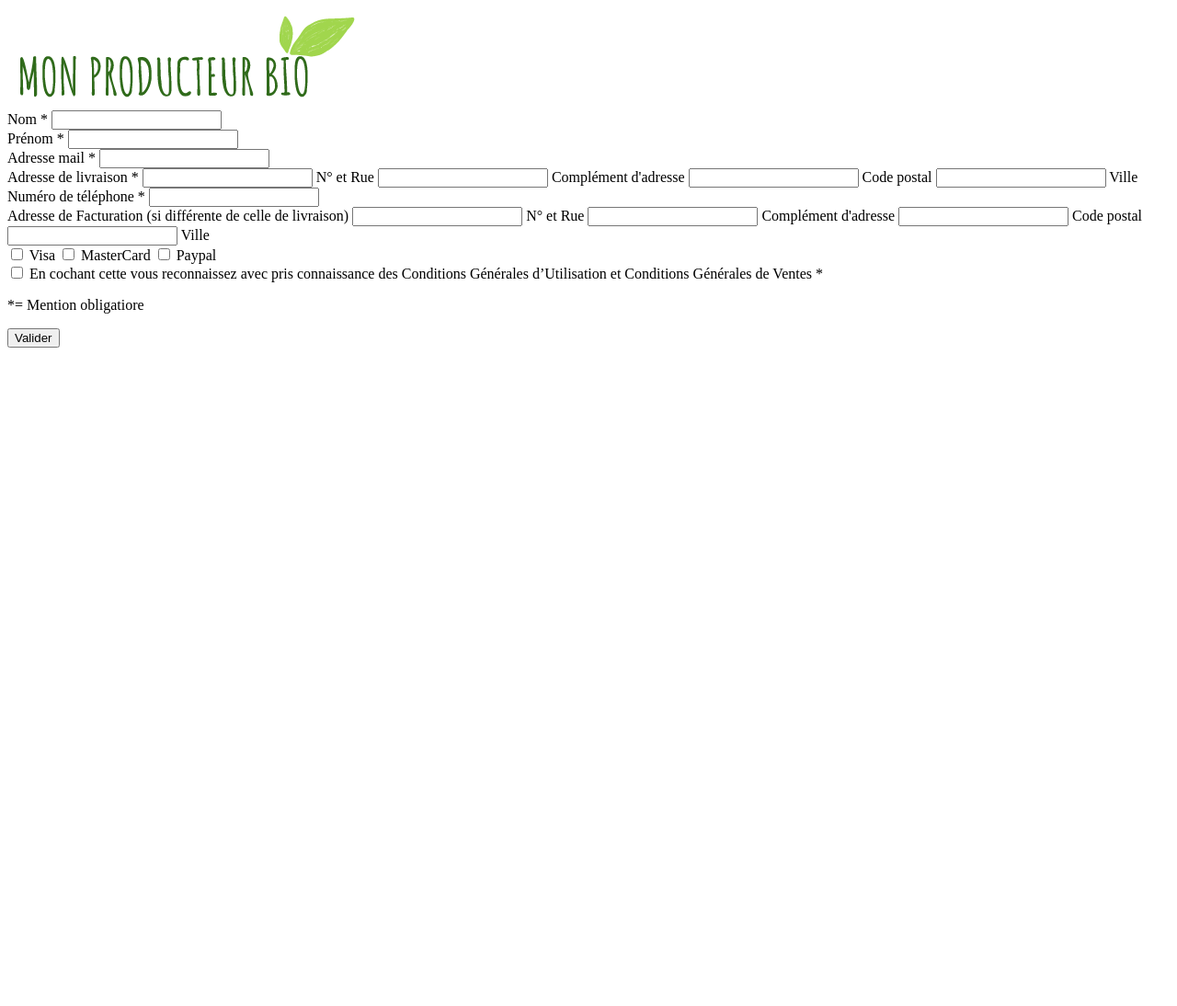
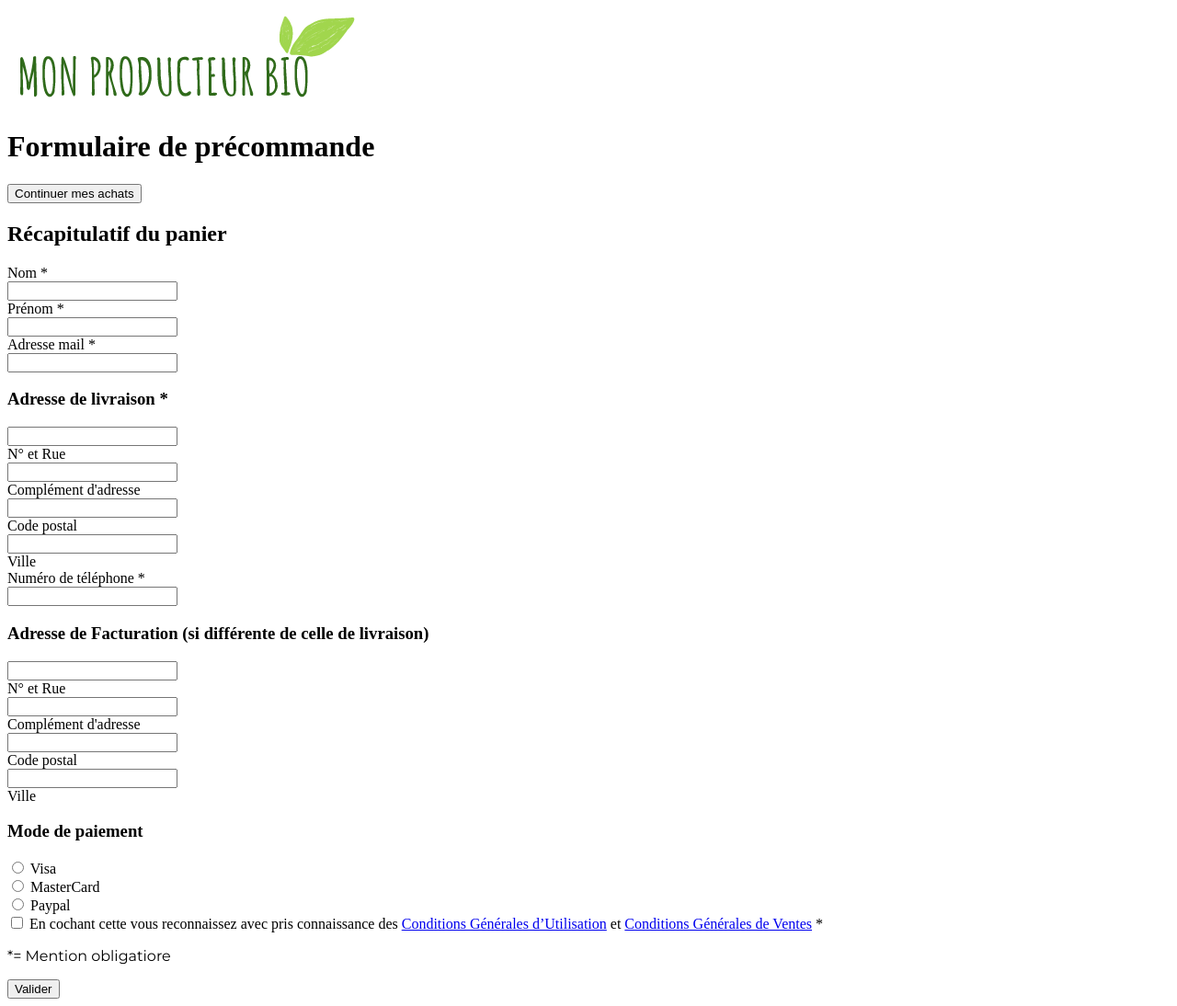
Before and after one commit to Dlaria/producteur-bio, a PHP site: page /producteur-bio/form.php in a window 1280 px wide. Shown: the whole page at 92% size. Before the commit the page ends 378 px from the top, so only its background shows below. Run offline with PHP 8.4, Linux system fonts and the light colour scheme.

Commit message:
ajout de classe CSS

```diff
--- a/form.php
+++ b/form.php
@@ -1,20 +1,6 @@
 <?php
-// Configuration de la connexion
-define('DB_HOST','localhost');
-define('DB_USER','root');
-define('DB_PASS','root');
-define('DB_NAME','prodbio');
+include("db.class.php");
 
-try
-{
-    // Connexion � la base
-    $dbh = new PDO("mysql:host=".DB_HOST.";dbname=".DB_NAME,DB_USER, DB_PASS);
-}
-catch (PDOException $e)
-{
-	// Echec de la connexion
-    exit("Error: " . $e->getMessage());
-}
 if(TRUE === isset($_POST['submit'])){
     // Identification de TOUT les éléments
         $nom = $_POST['nom'];
@@ -30,7 +16,6 @@
         $code_postal_fact = $_POST['code_postal_fact'];
         $ville_fact = $_POST['ville_fact'];
         //var_dump($_POST);
-        if(strlen($num_et_rue_fact) == 0 && strlen($comp_adresse_fact) == 0 &&  strlen($code_postal_fact) ==  0 && strlen($ville_fact) == 0){
         $sql = "INSERT INTO user (Nom, Prénom, Email, NumEtRue, ComplementAdresse, CodePostal, Ville, NumMobile, NumEtRueFact, ComplementAdresseFact, CodePostalFact, VilleFact)
         VALUE (:nom, :prenom, :mail, :num_et_rue, :comp_adresse, :code_postal, :ville, :numero_tel, :num_et_rue_fact, :comp_adresse_fact, :code_postal_fact, :ville_fact)";
         $query = $dbh->prepare($sql);
@@ -42,29 +27,20 @@
         $query->bindParam(':code_postal',$code_postal,PDO::PARAM_STR);
         $query->bindParam(':ville',$ville,PDO::PARAM_STR);
         $query->bindParam(':numero_tel',$numero_tel,PDO::PARAM_STR);
+
+        // Si il y a rien d'écrit dans les champs de facturation alors on execute avec les champs de livraison
+        if(strlen($num_et_rue_fact) == 0 && strlen($comp_adresse_fact) == 0 &&  strlen($code_postal_fact) ==  0 && strlen($ville_fact) == 0){
             $query->bindParam(':num_et_rue_fact',$num_et_rue,PDO::PARAM_STR);
             $query->bindParam(':comp_adresse_fact',$comp_adresse,PDO::PARAM_STR);
             $query->bindParam(':code_postal_fact',$code_postal,PDO::PARAM_STR);
             $query->bindParam(':ville_fact',$ville,PDO::PARAM_STR);
-            $query->execute();
         }else{
-            $sql = "INSERT INTO user (Nom, Prénom, Email, NumEtRue, ComplementAdresse, CodePostal, Ville, NumMobile, NumEtRueFact, ComplementAdresseFact, CodePostalFact, VilleFact)
-            VALUE (:nom, :prenom, :mail, :num_et_rue, :comp_adresse, :code_postal, :ville, :numero_tel, :num_et_rue_fact, :comp_adresse_fact, :code_postal_fact, :ville_fact)";
-            $query = $dbh->prepare($sql);
-            $query->bindParam(':nom',$nom,PDO::PARAM_STR);
-            $query->bindParam(':prenom',$prenom,PDO::PARAM_STR);
-            $query->bindParam(':mail',$mail,PDO::PARAM_STR);
-            $query->bindParam(':num_et_rue',$num_et_rue,PDO::PARAM_STR);
-            $query->bindParam(':comp_adresse',$comp_adresse,PDO::PARAM_STR);
-            $query->bindParam(':code_postal',$code_postal,PDO::PARAM_STR);
-            $query->bindParam(':ville',$ville,PDO::PARAM_STR);
-            $query->bindParam(':numero_tel',$numero_tel,PDO::PARAM_STR);
             $query->bindParam(':num_et_rue_fact',$num_et_rue_fact,PDO::PARAM_STR);
             $query->bindParam(':comp_adresse_fact',$comp_adresse_fact,PDO::PARAM_STR);
             $query->bindParam(':code_postal_fact',$code_postal_fact,PDO::PARAM_STR);
             $query->bindParam(':ville_fact',$ville_fact,PDO::PARAM_STR);
+        }
         $query->execute();
-        }
 }
 ?>
 
@@ -75,77 +51,100 @@
     <meta charset="UTF-8">
     <meta http-equiv="X-UA-Compatible" content="IE=edge">
     <meta name="viewport" content="width=device-width, initial-scale=1.0">
+    <link rel="preconnect" href="https://fonts.googleapis.com">
+    <link rel="preconnect" href="https://fonts.gstatic.com" crossorigin>
+    <link href="https://fonts.googleapis.com/css2?family=Amatic+SC&family=Montserrat&display=swap" rel="stylesheet">
+    <link rel="stylesheet" type="text/css" href="http://localhost/producteur-bio/style.css">
+    <script src="script.js" type="text/javasccript"></script>
     <title>Mon producteur bio | formulaire de précommande</title>
 </head>
 <body>
-    <img src="./images_site/logo_1.png" alt="logo-mon-producteur-bio">
+    <div class="conteneur-logo">
+    <img class="logo" src="./images_site/logo_1.png" alt="logo-mon-producteur-bio">
+    </div>
+    <div class="conteneur-titre">
+    <h1 class="titre">Formulaire de précommande</h1>
+    </div>
+
+    <input type="button" name="retour" class="btnOrange" value="Continuer mes achats">
+    <h2 class="label-grand">Récapitulatif du panier</h2>
+    <!-- Panier -->
+    <!-- Début du formulaire -->
     <form action="form.php" method="post">
         <!-- Nom et prénom sont sur la même ligne -->
-        <div>
-            <div class="">
-                <label>Nom *</label>
-                <input type="text" name="nom" required>
+        <div class="conteneur-inline">
+            <div class="div-inline">
+                <label class="label-grand">Nom *</label><br>
+                <input class="input-form" type="text" name="nom" required>
             </div>
-                <div class="">
-                    <label>Prénom *</label>
-                    <input type="text" name="prenom" required>
+                <div class="div-inline">
+                    <label class="label-grand">Prénom *</label><br>
+                    <input class="input-form" type="text" name="prenom" required>
 				</div>
         </div>
             <div class="">
-                <label>Adresse mail *</label>
-                <input type="text" name="mail" required>
+                <label class="label-grand">Adresse mail *</label><br>
+                <input class="input-form" type="text" name="mail" required>
             </div>
             <div class="">
-                <label>Adresse de livraison *</label>
+                <h3 class="label-grand">Adresse de livraison *</h3>
 
-                <input type="text" name="num_et_rue" required>
-                <label>N° et Rue</label>
+                <input class="input-form" type="text" name="num_et_rue" required><br>
+                <label class="label-petit">N° et Rue</label><br>
 
-                <input type="text" name="comp_adresse" required>
-                <label>Complément d'adresse</label>
+                <input class="input-form" type="text" name="comp_adresse" required><br>
+                <label class="label-petit">Complément d'adresse</label><br>
 
-                <input type="text" name="code_postal" required>
-                <label>Code postal</label>
+                <input class="input-form" type="text" name="code_postal" required><br>
+                <label class="label-petit">Code postal</label><br>
 
-                <input type="text" name="ville" required>
-                <label>Ville</label>
+                <input class="input-form" type="text" name="ville" required><br>
+                <label class="label-petit">Ville</label><br>
             </div>
             <div class="">
-                <label>Numéro de téléphone *</label>
-                <input type="text" name="numero_tel" required>
+                <label class="label-grand">Numéro de téléphone *</label><br>
+                <input class="input-form" type="text" name="numero_tel" required>
             </div>
             <div class="">
-                <label>Adresse de Facturation (si différente de celle de livraison)</label>
+                <h3 class="label-grand">Adresse de Facturation (si différente de celle de livraison)</h3>
 
-                <input type="text" name="num_et_rue_fact">
-                <label>N° et Rue</label>
+                <input class="input-form" type="text" name="num_et_rue_fact"><br>
+                <label class="label-petit">N° et Rue</label><br>
 
-                <input type="text" name="comp_adresse_fact">
-                <label>Complément d'adresse</label>
+                <input class="input-form" type="text" name="comp_adresse_fact"><br>
+                <label class="label-petit">Complément d'adresse</label><br>
 
-                <input type="text" name="code_postal_fact">
-                <label>Code postal</label>
+                <input class="input-form" type="text" name="code_postal_fact"><br>
+                <label class="label-petit">Code postal</label><br>
 
-                <input type="text" name="ville_fact">
-                <label>Ville</label>
+                <input class="input-form" type="text" name="ville_fact"><br>
+                <label class="label-petit">Ville</label><br>
             </div>
             <div>
-                <input type="checkbox" name="visa">
+                <h3 class="label-grand">Mode de paiement</h3>
+
+                <div>
+                <input type="radio" name="paiement" id="visa" required>
                 <label>Visa</label>
+                </div>
 
-                <input type="checkbox" name="masterCard">
+                <div>
+                <input type="radio" name="paiement" id="masterCard" required>
                 <label>MasterCard</label>
+                </div>
 
-                <input type="checkbox" name="paypal">
+                <div>
+                <input type="radio" name="paiement" id="paypal" required>
                 <label>Paypal</label>
                 </div>
-            <div>
+            </div>
+            <div class="cgu-cgv">
                 <input type="checkbox" name="cgu_cgv" required>
-                <label>En cochant cette vous reconnaissez avec pris connaissance des Conditions Générales d’Utilisation et Conditions Générales de Ventes *</label>
+                <label>En cochant cette vous reconnaissez avec pris connaissance des <a href="#"> Conditions Générales d’Utilisation</a> et <a href="#"> Conditions Générales de Ventes</a> *</label>
             </div>
-            <p>*= Mention obligatiore</p>
-            <div>
-                <input type="submit" name="submit" value="Valider">
+            <p style="font-family: 'Montserrat';">*= Mention obligatiore</p>
+            <div class="conteneur-valider">
+                <input class="btnOrange" type="submit" name="submit" value="Valider">
             </div>
     </form>
 </body>
```
Lines whose indentation alone changed are shown as unchanged.
